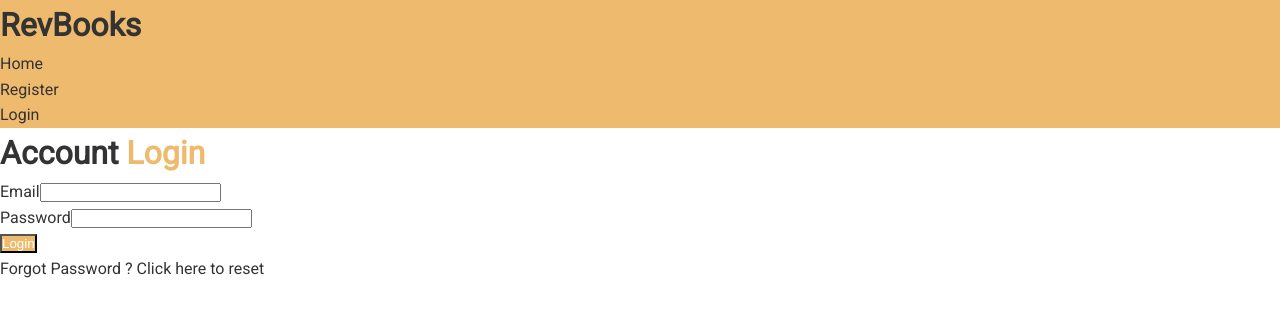
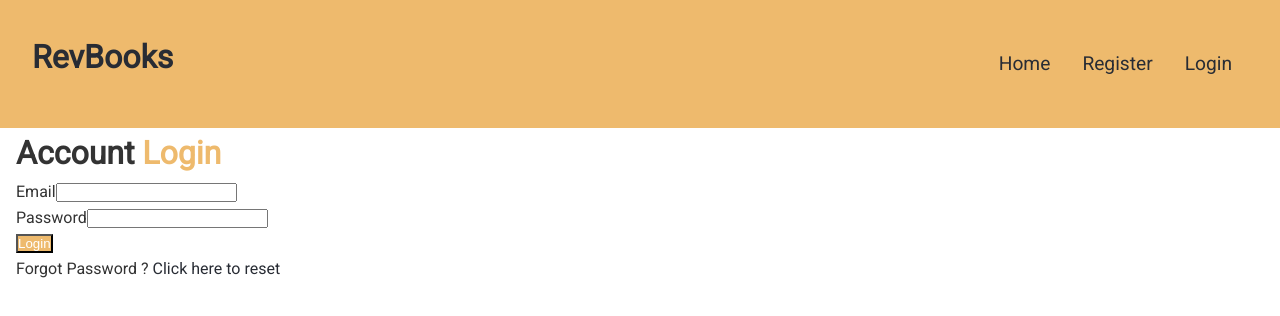
Before and after one commit to sajicode/go-book-client, a React (Create React App) app: page /login in a window 1280 px wide. Shown: the top 316 px of the page. Built offline with nearby package versions, Linux system fonts and the light colour scheme; no server answers.

Commit message:
style landing page

```diff
--- a/public/index.html
+++ b/public/index.html
@@ -25,7 +25,7 @@
       work correctly both with client-side routing and a non-root public URL.
       Learn how to configure a non-root public URL by running `npm run build`.
     -->
-    <title>RevBook</title>
+    <title>RevBooks</title>
   </head>
   <body>
     <noscript>You need to enable JavaScript to run this app.</noscript>
--- a/src/App.css
+++ b/src/App.css
@@ -3,7 +3,7 @@
 /* Global Styles */
 :root {
 	--primary-color: #eeba6d;
-	--dark-color: #333333;
+	--dark-color: #282c34;
 	--light-color: #f4f4f4;
 	--danger-color: #dc3545;
 	--success-color: #28a745;
@@ -13,6 +13,10 @@
 	box-sizing: border-box;
 	margin: 0;
 	padding: 0;
+}
+
+*, ::before, ::after {
+	box-sizing: inherit;
 }
 
 body {
@@ -42,10 +46,10 @@ img {
 
 /* Utilities */
 .container {
-	max-width: 1100px;
+	max-width: 100%;
 	margin: auto;
 	overflow: hidden;
-	padding: 0 2rem;
+	padding: 0 1rem;
 }
 
 /* Text Styles*/
@@ -92,6 +96,7 @@ img {
 
 .App {
 	text-align: center;
+	width: 100%;
 }
 
 .App-logo {
@@ -106,18 +111,14 @@ img {
 }
 
 .App-header {
-	background-color: #282c34;
-	min-height: 100vh;
+	background-color: white;
+	min-height: 80vh;
 	display: flex;
 	flex-direction: column;
 	align-items: center;
 	justify-content: center;
-	font-size: calc(10px + 2vmin);
-	color: white;
-}
-
-.App-link {
-	color: #61dafb;
+	font-size: 5rem;
+	color: var(--dark-color);
 }
 
 /* Modal styles */
--- a/src/App.js
+++ b/src/App.js
@@ -29,7 +29,7 @@ const App = () => {
 						<Router>
 							<Fragment>
 								<Navbar />
-								<div>
+								<div className="container">
 									<Alerts />
 									<Switch>
 										<PrivateRoute exact path="/book/:id" component={Book} />
--- a/src/components/layout/Navbar.js
+++ b/src/components/layout/Navbar.js
@@ -1,6 +1,7 @@
-import React, { Fragment, useContext, useEffect } from 'react';
+import React, {  useContext, useEffect } from 'react';
 import PropTypes from 'prop-types';
 import { Link } from 'react-router-dom';
+import styled from 'styled-components';
 import AuthContext from '../../context/auth/authContext';
 
 const Navbar = ({ title, icon }) => {
@@ -18,50 +19,51 @@ const Navbar = ({ title, icon }) => {
 	};
 
 	const authLinks = (
-		<Fragment>
-			<li>
+		<ListBox>
+			<NavBarLi>
 				<Link to="/home">Home</Link>
-			</li>
-			<li>
-				Hello {user && <Link to={`/user/${user.id}`}>{user.first_name}</Link>}
-				<span>
-					{user && (
-						<Link to={`/user/${user.id}`}>
-							<img src={user.avatar} alt={user.first_name + 'image'} height="40px" width="40px" />
-						</Link>
-					)}
-				</span>
-			</li>
-			<li>
+			</NavBarLi>
+			<NavBarLi>
 				<a onClick={onLogout} href="/">
 					<i className="fas fa-sign-out-alt" /> <span className="hide-sm">Logout</span>
 				</a>
-			</li>
-		</Fragment>
+			</NavBarLi>
+			<NavBarLi>
+				Hello {user && <Link to={`/user/${user.id}`}>{user.first_name}</Link>}
+			</NavBarLi>
+			<div>
+					{user && (
+						<Link to={`/user/${user.id}`}>
+							<Avatar src={user.avatar} alt={user.first_name + 'image'} />
+						</Link>
+					)}
+			</div>
+
+		</ListBox>
 	);
 
 	const guestLinks = (
-		<Fragment>
-			<li>
+		<ListBox>
+			<NavBarLi>
 				<Link to="/home">Home</Link>
-			</li>
-			<li>
+			</NavBarLi>
+			<NavBarLi>
 				<Link to="/register">Register</Link>
-			</li>
-			<li>
+			</NavBarLi>
+			<NavBarLi>
 				<Link to="/login">Login</Link>
-			</li>
-		</Fragment>
+			</NavBarLi>
+		</ListBox>
 	);
 
 	return (
-		<div className="navbar bg-primary">
+		<NavBar>
 			<h1>
 				<i className={icon} />
 				<Link to="/">{title}</Link>
 			</h1>
-			<ul>{isAuthenticated ? authLinks : guestLinks}</ul>
-		</div>
+			<NavBarUl>{isAuthenticated ? authLinks : guestLinks}</NavBarUl>
+		</NavBar>
 	);
 };
 
@@ -75,4 +77,45 @@ Navbar.defaultProps = {
 	icon: 'fas fa-id-card-alt'
 };
 
+const NavBar = styled.div`
+	display: flex;
+	position: sticky;
+	top: 0;
+	background: #eeba6d;
+	justify-content: space-between;
+	color: #282c34;
+	z-index: 1;
+	padding: 2rem;
+	height: 8vh;
+	max-width: 100%;
+`;
+
+const NavBarUl = styled.ul`
+	display: flex;
+	align-items: center;
+	list-style-type: none;
+`;
+
+const NavBarLi = styled.li`
+	display: block;
+	padding: .5rem 1rem;
+	font-size: 1.2rem;
+	cursor: pointer;
+
+	&:hover {
+		border-bottom: 1px solid black;
+	}
+`;
+
+const ListBox = styled.div`
+	display: flex;
+	flex-direction: row;
+`;
+
+const Avatar = styled.img`
+	height: 40px;
+	width: 40px;
+	padding-left: 1rem;
+`;
+
 export default Navbar;
--- a/src/components/pages/Landing.js
+++ b/src/components/pages/Landing.js
@@ -1,18 +1,11 @@
 import React from 'react';
-import logo from '../../logo.svg';
 import '../../App.css';
 
 const Landing = () => {
 	return (
 		<div className="App">
 			<header className="App-header">
-				<img src={logo} className="App-logo" alt="logo" />
-				<p>
-					Edit <code>src/App.js</code> and save to reload.
-				</p>
-				<a className="App-link" href="https://reactjs.org" target="_blank" rel="noopener noreferrer">
-					Go Book
-				</a>
+				<h1>RevBooks</h1>
 			</header>
 		</div>
 	);
--- a/src/components/user/User.js
+++ b/src/components/user/User.js
@@ -21,8 +21,8 @@ const User = (props) => {
 			if (error) {
 				setAlert(error, 'danger');
 			}
+			// eslint-disable-next-line
 		},
-					// eslint-disable-next-line
 		[ error, user ]
 	);
 
--- a/src/context/auth/AuthState.js
+++ b/src/context/auth/AuthState.js
@@ -106,7 +106,7 @@ const AuthState = (props) => {
 		} catch (error) {
 			dispatch({
 				type: REGISTER_FAIL,
-				payload: error.response.data.message
+				payload: error.response.data.message || 'Internal Server error'
 			});
 		}
 	};
@@ -132,7 +132,7 @@ const AuthState = (props) => {
 		} catch (error) {
 			dispatch({
 				type: LOGIN_FAIL,
-				payload: error.response.data.message
+				payload: error.response.data.message || 'Internal Server error'
 			});
 		}
 	};
@@ -158,7 +158,7 @@ const AuthState = (props) => {
 		} catch (error) {
 			dispatch({
 				type: USER_LOAD_FAIL,
-				payload: error.response.data.message
+				payload: error.response.data.message || 'Internal Server error'
 			});
 		}
 	};
@@ -174,7 +174,7 @@ const AuthState = (props) => {
 		} catch (error) {
 			dispatch({
 				type: GET_USER_FAIL,
-				payload: error.response.data.message
+				payload: error.response.data.message || 'Internal Server error'
 			});
 		}
 	};
@@ -196,7 +196,7 @@ const AuthState = (props) => {
 		} catch (error) {
 			dispatch({
 				type: ALL_ERRORS,
-				payload: error.response.data.message
+				payload: error.response.data.message || 'Internal Server error'
 			});
 		}
 	};
@@ -218,7 +218,7 @@ const AuthState = (props) => {
 		} catch (error) {
 			dispatch({
 				type: ALL_ERRORS,
-				payload: error.response.data.message
+				payload: error.response.data.message || 'Internal Server error'
 			});
 		}
 	};
--- a/src/context/book/BookState.js
+++ b/src/context/book/BookState.js
@@ -67,7 +67,7 @@ const BookState = (props) => {
 		} catch (error) {
 			dispatch({
 				type: BOOK_ERROR,
-				payload: error.response.data.message
+				payload: error.response.data.message || 'Internal server error'
 			});
 		}
 	};
```
Also changed, not shown: public/logo.png (added), 1 other file (tests, documents, lock files or other folders).
